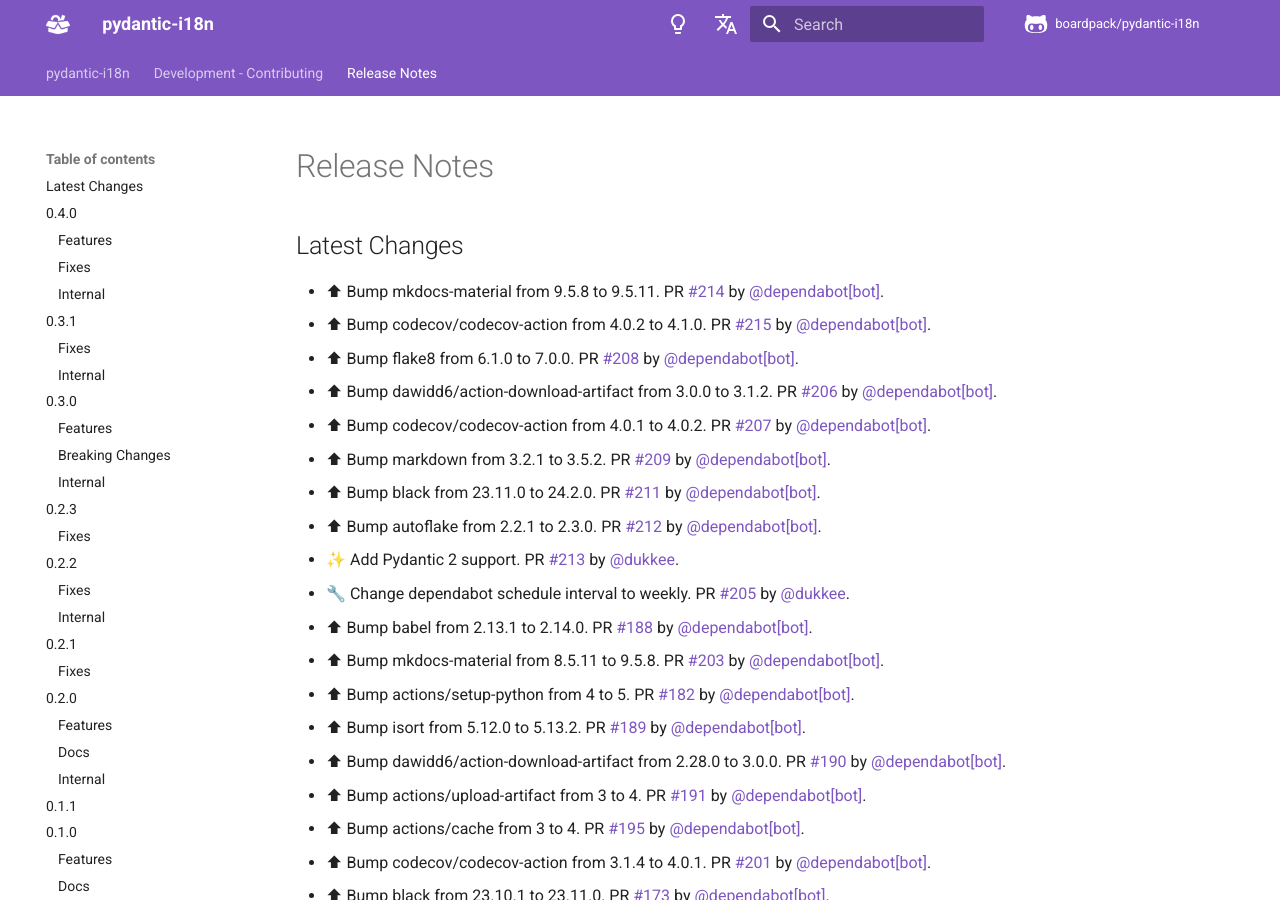
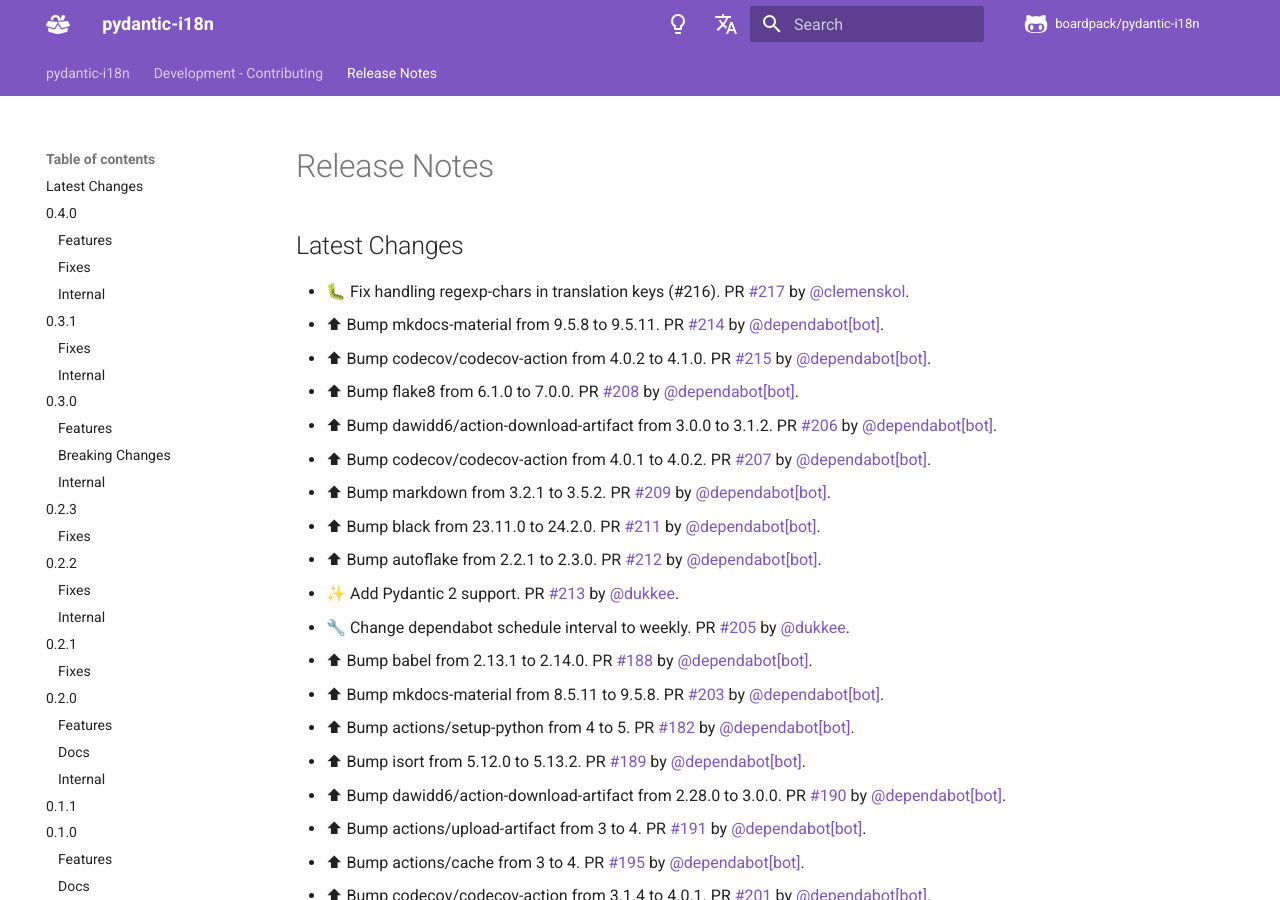
Before and after one commit to boardpack/pydantic-i18n, an MkDocs documentation site: the page built from docs/en/docs/release-notes.md, in a window 1280 px wide and 900 px high. Built offline with MkDocs 1.6.1 and Material for MkDocs 9.7.7, drawn with Linux system fonts in a browser that asks for light colours; comment, search, counter and statistics services are not loaded.

Commit message:
📝 Update release notes

```diff
--- a/docs/en/docs/release-notes.md
+++ b/docs/en/docs/release-notes.md
@@ -2,6 +2,7 @@
 
 ## Latest Changes
 
+* 🐛 Fix handling regexp-chars in translation keys (#216). PR [#217](https://github.com/boardpack/pydantic-i18n/pull/217) by [@clemenskol](https://github.com/clemenskol).
 * ⬆ Bump mkdocs-material from 9.5.8 to 9.5.11. PR [#214](https://github.com/boardpack/pydantic-i18n/pull/214) by [@dependabot[bot]](https://github.com/apps/dependabot).
 * ⬆ Bump codecov/codecov-action from 4.0.2 to 4.1.0. PR [#215](https://github.com/boardpack/pydantic-i18n/pull/215) by [@dependabot[bot]](https://github.com/apps/dependabot).
 * ⬆ Bump flake8 from 6.1.0 to 7.0.0. PR [#208](https://github.com/boardpack/pydantic-i18n/pull/208) by [@dependabot[bot]](https://github.com/apps/dependabot).
```
